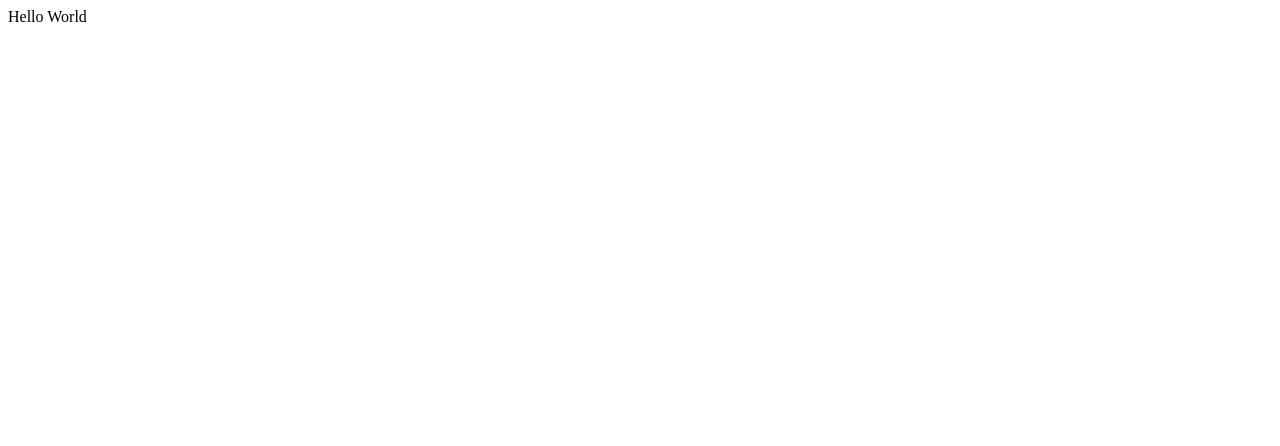
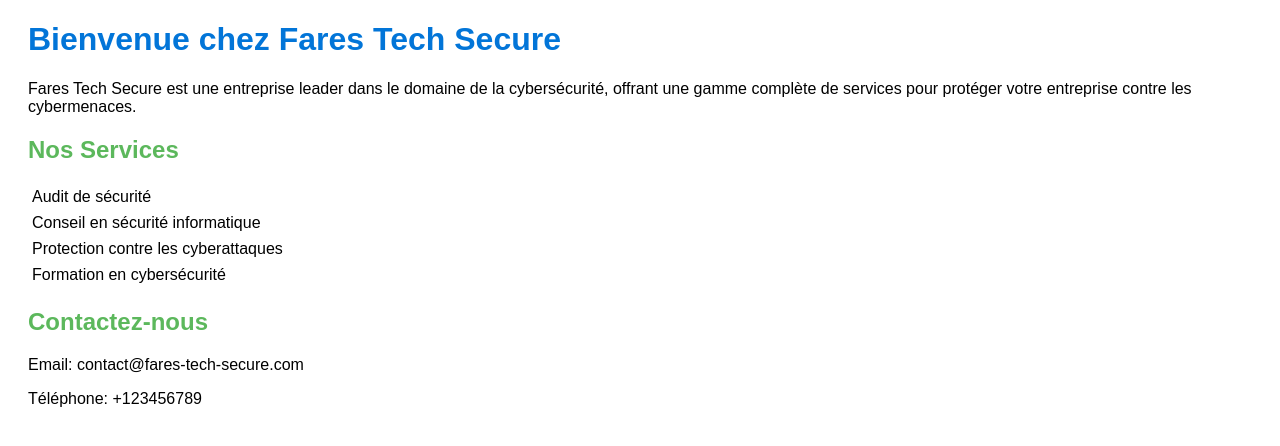
Before and after one commit to Fares-Ayed/my-first-static-web-app, an Angular app: page / in a window 1280 px wide. Shown: the top 446 px of the page. Built offline with nearby package versions, Linux system fonts and the light colour scheme.

Commit message:
Update app.component.ts

```diff
--- a/src/app/app.component.ts
+++ b/src/app/app.component.ts
@@ -2,8 +2,35 @@
 
 @Component({
   selector: 'app-root',
-  template: `<div>Hello {{value}}</div>`,
+  template: `
+    <div class="container">
+      <h1>Bienvenue chez {{ companyName }}</h1>
+      <p>{{ companyDescription }}</p>
+      <div>
+        <h2>Nos Services</h2>
+        <ul>
+          <li>Audit de sécurité</li>
+          <li>Conseil en sécurité informatique</li>
+          <li>Protection contre les cyberattaques</li>
+          <li>Formation en cybersécurité</li>
+        </ul>
+      </div>
+      <div>
+        <h2>Contactez-nous</h2>
+        <p>Email: contact@fares-tech-secure.com</p>
+        <p>Téléphone: +123456789</p>
+      </div>
+    </div>
+  `,
+  styles: [`
+    .container { font-family: Arial, sans-serif; margin: 20px; }
+    h1 { color: #0275d8; }
+    h2 { color: #5cb85c; }
+    ul { list-style-type: none; padding: 0; }
+    li { padding: 4px; }
+  `]
 })
 export class AppComponent {
-  value = 'World';
+  companyName = 'Fares Tech Secure';
+  companyDescription = `Fares Tech Secure est une entreprise leader dans le domaine de la cybersécurité, offrant une gamme complète de services pour protéger votre entreprise contre les cybermenaces.`;
 }
```
